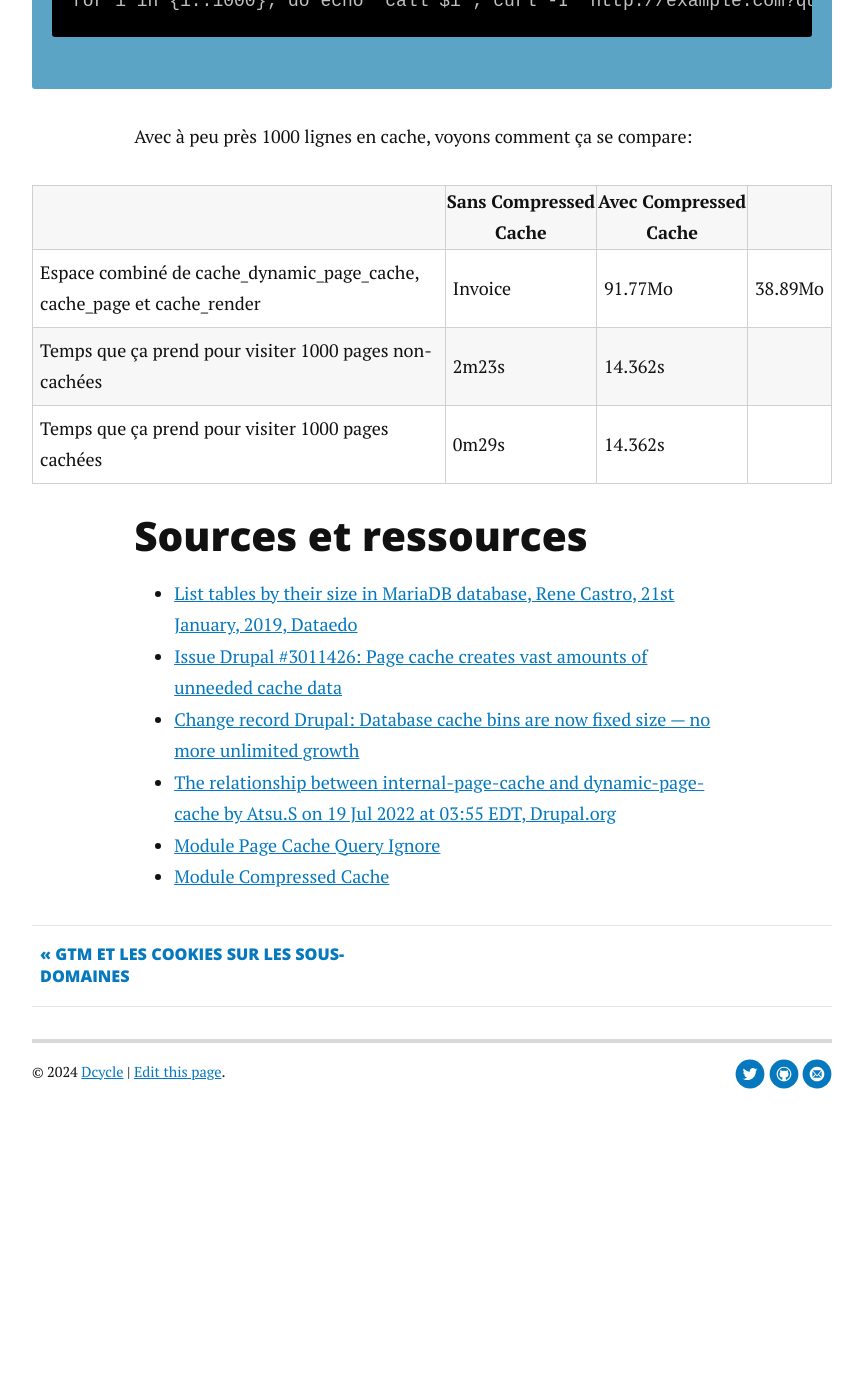
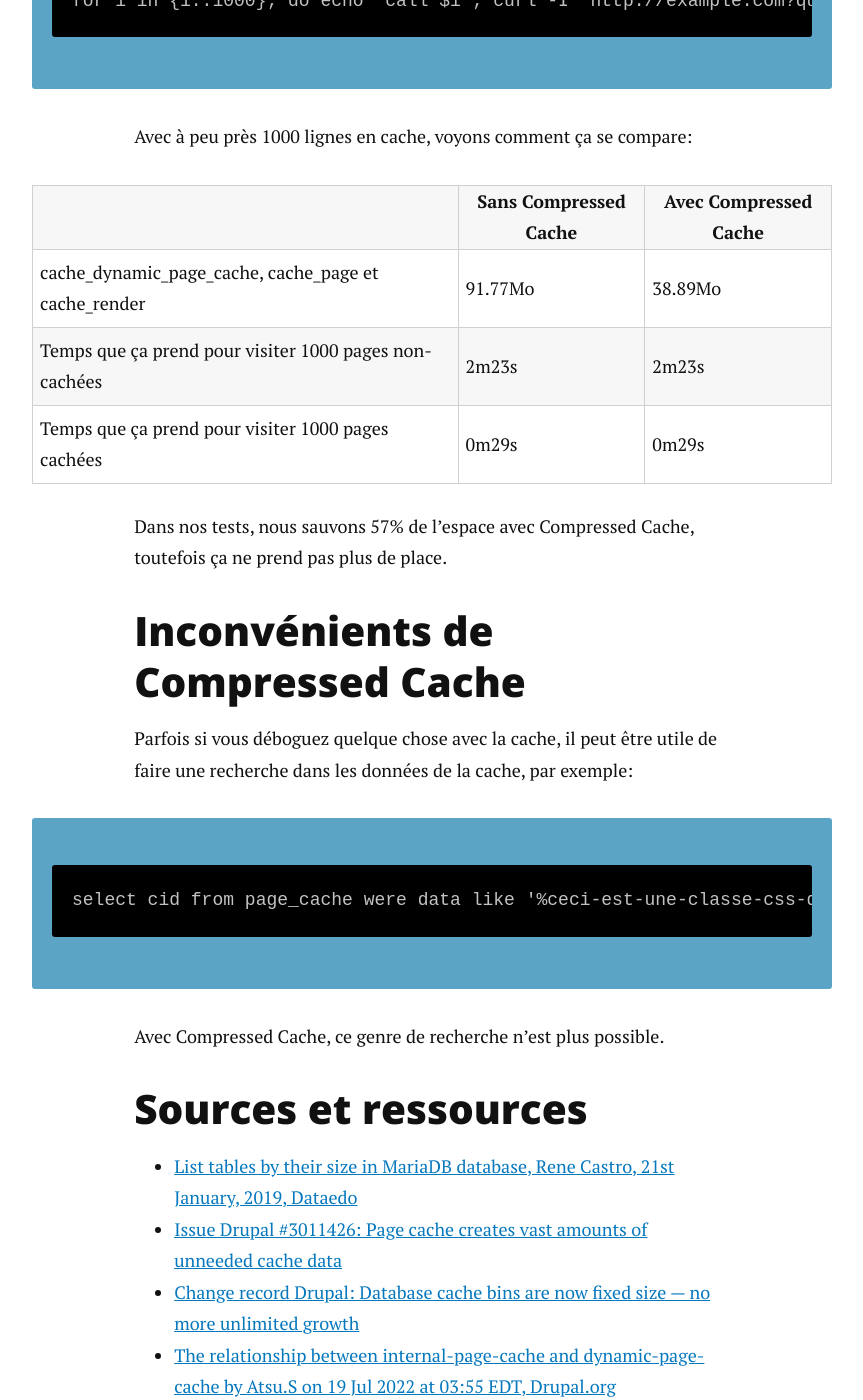
Before and after one commit to alberto56/dcycleblog, a Jekyll site: the page built from docs/_posts/2024-08-16-cache-drupal.md, in a window 1280 px wide and 1400 px high, scrolled down 10990 px. Shown: the whole window, without its empty margins (208-1071 px from the left). Built offline with Jekyll 4.4.1, drawn with Linux system fonts in a browser that asks for light colours; comment, search, counter and statistics services are not loaded; before the commit the page ends 12166 px from its top, so only the background shows below that.

Commit message:
2024-08-16-15:15:45

```diff
--- a/docs/_posts/2024-08-16-cache-drupal.md
+++ b/docs/_posts/2024-08-16-cache-drupal.md
@@ -242,9 +242,19 @@ Avec à peu près 1000 lignes en cache, voyons comment ça se compare:
 
 |            | Sans Compressed Cache  | Avec Compressed Cache  |
 |------------|------------------------|------------------------|
-| Espace combiné de cache_dynamic_page_cache, cache_page et cache_render | Invoice | 91.77Mo | 38.89Mo |
-| Temps que ça prend pour visiter 1000 pages non-cachées | 2m23s | 14.362s |
-| Temps que ça prend pour visiter 1000 pages cachées | 0m29s | 14.362s |
+| cache_dynamic_page_cache, cache_page et cache_render | 91.77Mo | 38.89Mo |
+| Temps que ça prend pour visiter 1000 pages non-cachées | 2m23s | 2m23s |
+| Temps que ça prend pour visiter 1000 pages cachées | 0m29s | 0m29s |
+
+Dans nos tests, nous sauvons 57% de l'espace avec Compressed Cache, toutefois ça ne prend pas plus de place.
+
+## Inconvénients de Compressed Cache
+
+Parfois si vous déboguez quelque chose avec la cache, il peut être utile de faire une recherche dans les données de la cache, par exemple:
+
+    select cid from page_cache were data like '%ceci-est-une-classe-css-quon-cherche%';
+
+Avec Compressed Cache, ce genre de recherche n'est plus possible.
 
 ## Sources et ressources
 
```
